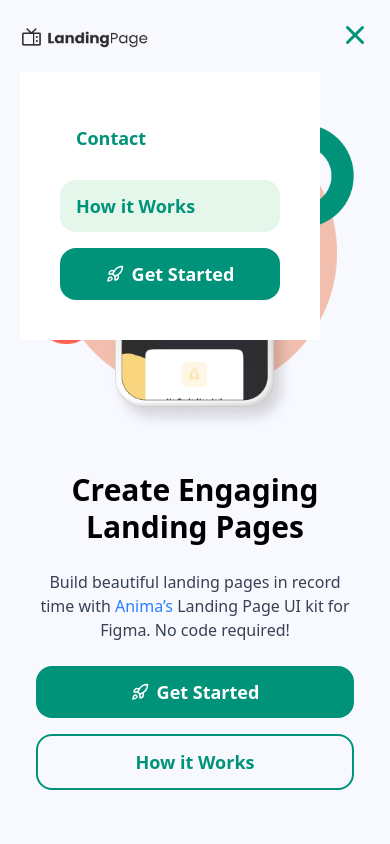
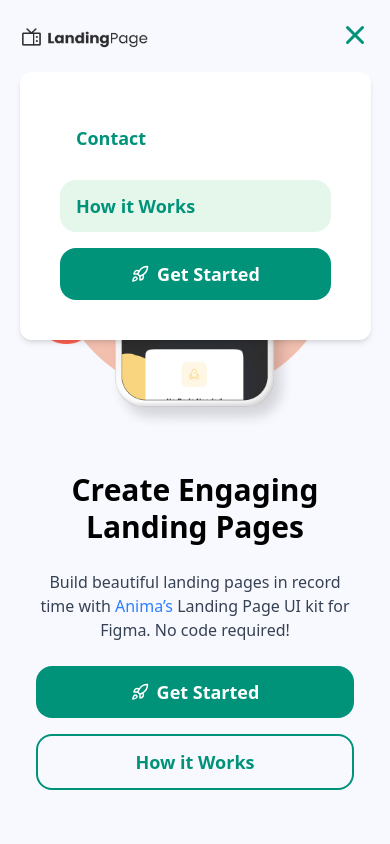
Before and after one commit to arafay493/Landing-Page, a Next.js app: page / in a window 390 px wide. Both pictures are taken after a click on the button 355 px from the left and 35 px from the top of the page. Shown: the top 844 px of the page. Built offline with nearby package versions, Linux system fonts and the light colour scheme.

Commit message:
Header animations done.

```diff
--- a/components/Header.jsx
+++ b/components/Header.jsx
@@ -1,12 +1,17 @@
 import React, { useState } from "react";
 import { LuRocket } from "react-icons/lu";
-import { HiMenu, HiX } from "react-icons/hi"; // Menu and close icons
+import { HiMenu, HiX } from "react-icons/hi";
+import { motion, AnimatePresence } from "framer-motion";
 
 const Header = () => {
   const [menuOpen, setMenuOpen] = useState(false);
 
   return (
-    <div className="">
+    <motion.div
+      initial={{ opacity: 0, y: -30 }}
+      animate={{ opacity: 1, y: 0 }}
+      transition={{ duration: 0.5 }}
+    >
       <div className="relative flex justify-between items-center">
         {/* Logo */}
         <div className="font-bold">
@@ -27,32 +32,36 @@ const Header = () => {
         {/* Desktop Menu */}
         <div className="hidden md:flex gap-10 font-semibold text-[#009379] text-xl items-center">
           <button className="px-5 py-4 cursor-pointer">Contact</button>
-
           <button className="bg-green-600/10 px-10 py-4 cursor-pointer rounded-2xl">
             How it Works
           </button>
-
           <button className="text-white bg-[#009379] px-10 py-4 cursor-pointer rounded-2xl flex justify-center items-center gap-2">
             <LuRocket /> Get Started
           </button>
         </div>
       </div>
 
-      {/* Mobile Menu */}
+      {/* Mobile Menu with Animation */}
         {menuOpen && (
-        <div className="absolute bg-white p-10 flex flex-col md:hidden mt-4 gap-4 text-[#009379] font-semibold text-lg w-[300px]">
+          <motion.div
+            initial={{ opacity: 0, y: -20 }}
+            animate={{ opacity: 1, y: 0 }}
+            exit={{ opacity: 0, y: -20 }}
+            transition={{ duration: 0.3 }}
+            className="absolute bg-white p-10 flex flex-col md:hidden mt-4 gap-4 text-[#009379] font-semibold text-lg z-50 shadow-md rounded-xl w-[90vw] m-auto"
+          >
             <button className="px-4 py-3 text-left">Contact</button>
-
             <button className="bg-green-600/10 px-4 py-3 rounded-2xl text-left">
               How it Works
             </button>
-
             <button className="text-white bg-[#009379] px-4 py-3 rounded-2xl flex items-center gap-2 justify-center">
               <LuRocket /> Get Started
             </button>
-        </div>
+          </motion.div>
         )}
-    </div>
+      {/* <AnimatePresence>
+      </AnimatePresence> */}
+    </motion.div>
   );
 };
 
--- a/package.json
+++ b/package.json
@@ -9,7 +9,9 @@
     "lint": "next lint"
   },
   "dependencies": {
+    "framer-motion": "^12.6.3",
     "lucide-react": "^0.487.0",
+    "motion": "^12.6.3",
     "next": "15.2.4",
     "react": "^19.0.0",
     "react-dom": "^19.0.0",
```
Also changed, not shown: 1 other file (tests, documents, lock files or other folders). Lines whose indentation alone changed are shown as unchanged.
